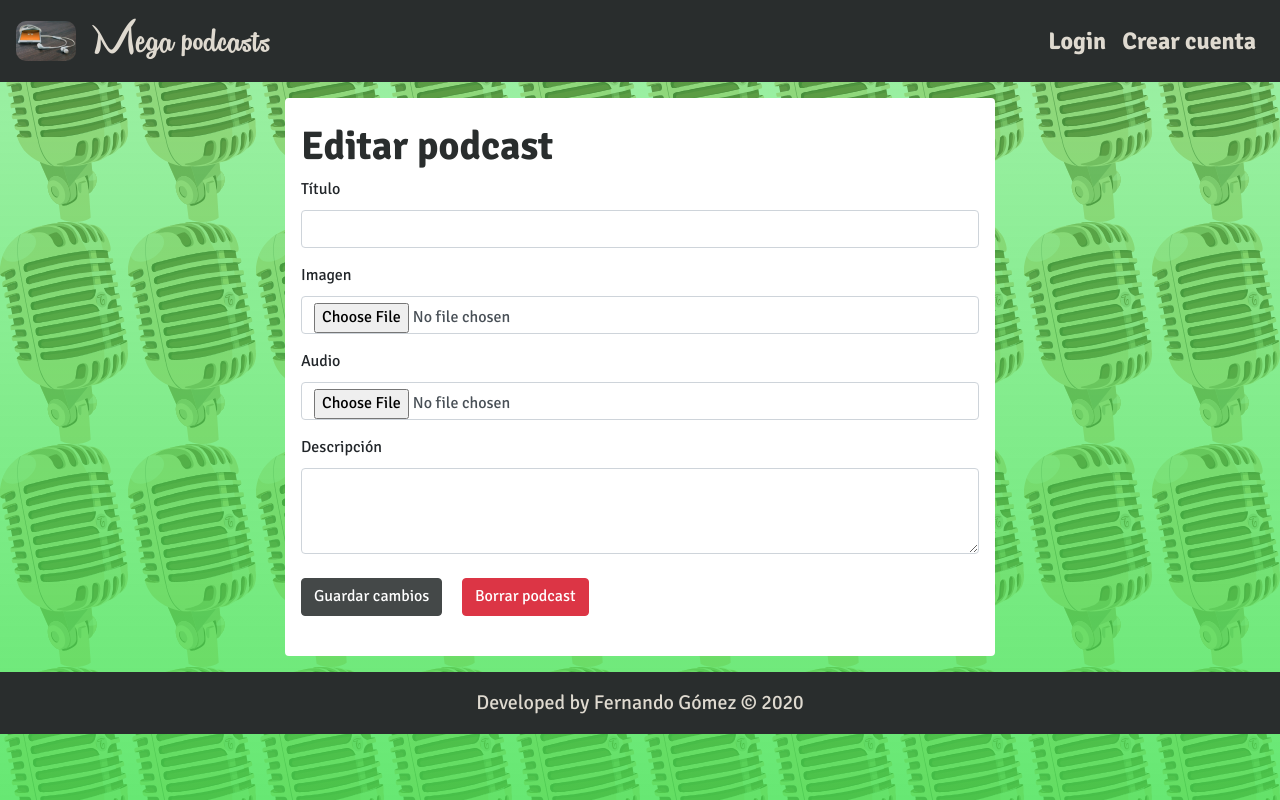
After one commit to gomez-fernando/podcasts-app, a Symfony app: template templates/posts/editar_view.html.twig in a window 1280 px wide. The commit adds this page. Run offline with Twig, Linux system fonts and the light colour scheme; the template is opened without the code that fills it, so the values that code supplies are empty; some libraries are stand-ins or nearby versions.

Commit message:
terminada laa edición de podcasts

```diff
--- a/config/routes.yaml
+++ b/config/routes.yaml
@@ -5,3 +5,7 @@ editar_podcast:
 eliminar_podcast:
   path: /borrar-podcast/{id}
   controller: App\Controller\PostsController::delete
+
+editarPodcast:
+  path: /editar-podcast
+  controller: App\Controller\PostsController::editarPodcast
--- a/podcasts1.sql
+++ b/podcasts1.sql
@@ -31,8 +31,8 @@ CREATE TABLE `posts` (
   `id` int(11) NOT NULL,
   `user_id` int(11) DEFAULT NULL,
   `titulo` varchar(255) COLLATE utf8mb4_unicode_ci NOT NULL,
-  `foto` varchar(255) COLLATE utf8mb4_unicode_ci NOT NULL,
-  `audio` varchar(255) COLLATE utf8mb4_unicode_ci NOT NULL,
+  `foto` varchar(255) COLLATE utf8mb4_unicode_ci DEFAULT NULL,
+  `audio` varchar(255) COLLATE utf8mb4_unicode_ci DEFAULT NULL,
   `fecha_publicacion` datetime NOT NULL,
   `descripcion` mediumtext COLLATE utf8mb4_unicode_ci NOT NULL
 ) ENGINE=InnoDB DEFAULT CHARSET=utf8mb4 COLLATE=utf8mb4_unicode_ci;
--- /dev/null
+++ b/templates/posts/editar_view.html.twig
@@ -0,0 +1,63 @@
+{% extends 'base.html.twig' %}
+
+{% block title %}Editar podcast {{ post.titulo }}
+{% endblock %}
+
+{% block body %}
+
+	<div class="example-wrapper col-md-10 offset-md-1 col-lg-8 offset-lg-2">
+		<div class="bg-white rounded p-3 my-3">
+
+			<h1 class="mt-2">Editar podcast</h1>
+			<form enctype="multipart/form-data" action="{{ path('editarPodcast') }}" method="POST">
+				<input type="hidden" value="{{ post.id }}" name="_id" />
+				<div class="form-group">
+					<label for="titulo">Título</label>
+					<input type="text" value="{{ post.titulo }}" class="form-control" id="titulo" aria-describedby="titulo" name="_titulo">
+				</div>
+				<div class="form-group">
+					<label for="imagen">Imagen</label>
+					<input type="file" value="{{ post.foto }}" class="form-control" id="imagen" aria-describedby="imagen" name="_foto" >
+				</div>
+				<div class="form-group">
+					<label for="audio">Audio</label>
+					<input type="file" value="{{ post.audio }}" class="form-control" id="audio" aria-describedby="emailHelp" name="_audio" >
+				</div>
+				<div class="form-group">
+					<label for="descripcion">Descripción</label>
+					<textarea name="_descripcion" id="descripcion" class="form-control" aria-describedby="descripcion" cols="30" rows="3">{{ post.descripcion }}</textarea>
+				</div>
+				<div class="form-group">
+					<button type="submit"  class="btn btn-primary mr-3 my-2">Guardar cambios</button>
+{#					<a href="{{ path('editarPodcast', {'id':post.id}) }}">Guardar cambios</a>#}
+					<!-- Button trigger modal -->
+					<button type="button" class="btn btn-danger my-2" data-toggle="modal" data-target="#modal-{{post.id}}">
+						Borrar podcast
+					</button>
+				</div>
+				<!-- Modal -->
+				<div class="modal fade" id="modal" tabindex="-1" role="dialog" aria-labelledby="exampleModalLabel" aria-hidden="true">
+					<div class="modal-dialog" role="document">
+						<div class="modal-content">
+							<div class="modal-header">
+								<h5 class="modal-title" id="exampleModalLabel">Confirmación necesaria</h5>
+								<button type="button" class="close" data-dismiss="modal" aria-label="Close">
+									<span aria-hidden="true">&times;</span>
+								</button>
+							</div>
+							<div class="modal-body">
+								Se eliminará definitivamente su cuenta y todos los datos asociados a la misma.
+																                            ¿Desea continuar?
+							</div>
+							<div class="modal-footer">
+								<button type="button" class="btn btn-secondary" data-dismiss="modal">Cancelar</button>
+								<a class="btn btn-danger ml-5" href="{{ path('eliminar_podcast', {'id':post.id}) }}">Borrar podcast</a>
+							</div>
+						</div>
+					</div>
+				</div>
+			</form>
+
+		</div>
+	</div>
+{% endblock %}
--- a/templates/posts/verPost.html.twig
+++ b/templates/posts/verPost.html.twig
@@ -41,9 +41,9 @@
 			</div>
 
 		</div>
-		<a href="{{ path('editar_podcast', {'id':post.id}) }}" class="btn btn-sm btn-outline-success mr-3">Editar</a>
+		<a href="{{ path('editar_podcast', {'id':post.id}) }}" class="btn btn-sm btn-primary mr-3">Editar</a>
 		<!-- Button trigger modal -->
-		<button type="button" class="btn btn-outline-danger btn-sm" data-toggle="modal" data-target="#modal-{{post.id}}">
+		<button type="button" class="btn btn-danger btn-sm" data-toggle="modal" data-target="#modal-{{post.id}}">
 			Borrar
 		</button>
 		<!-- Modal -->
```
Also changed, not shown: podcasts2.sql (added, +103 -0 lines), src/Controller/PostsController.php (+133 -55 lines), src/Entity/Posts.php (+9 -2 lines).
